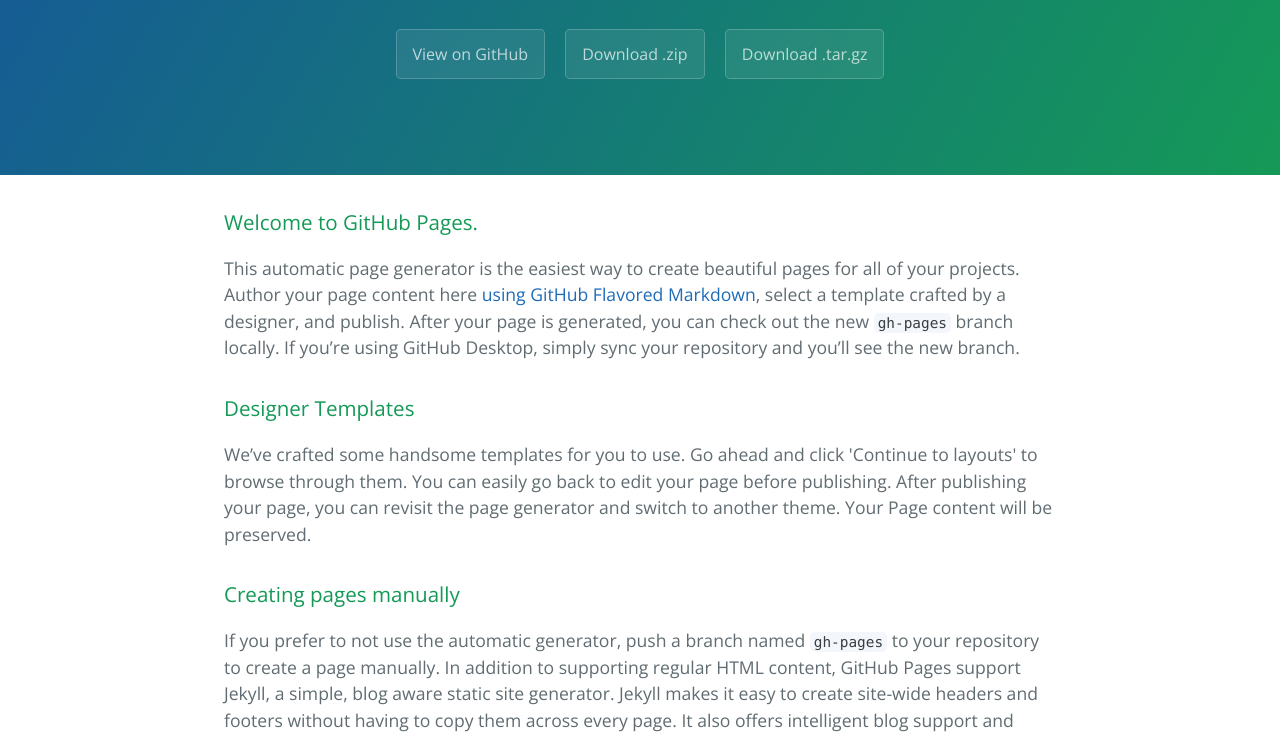
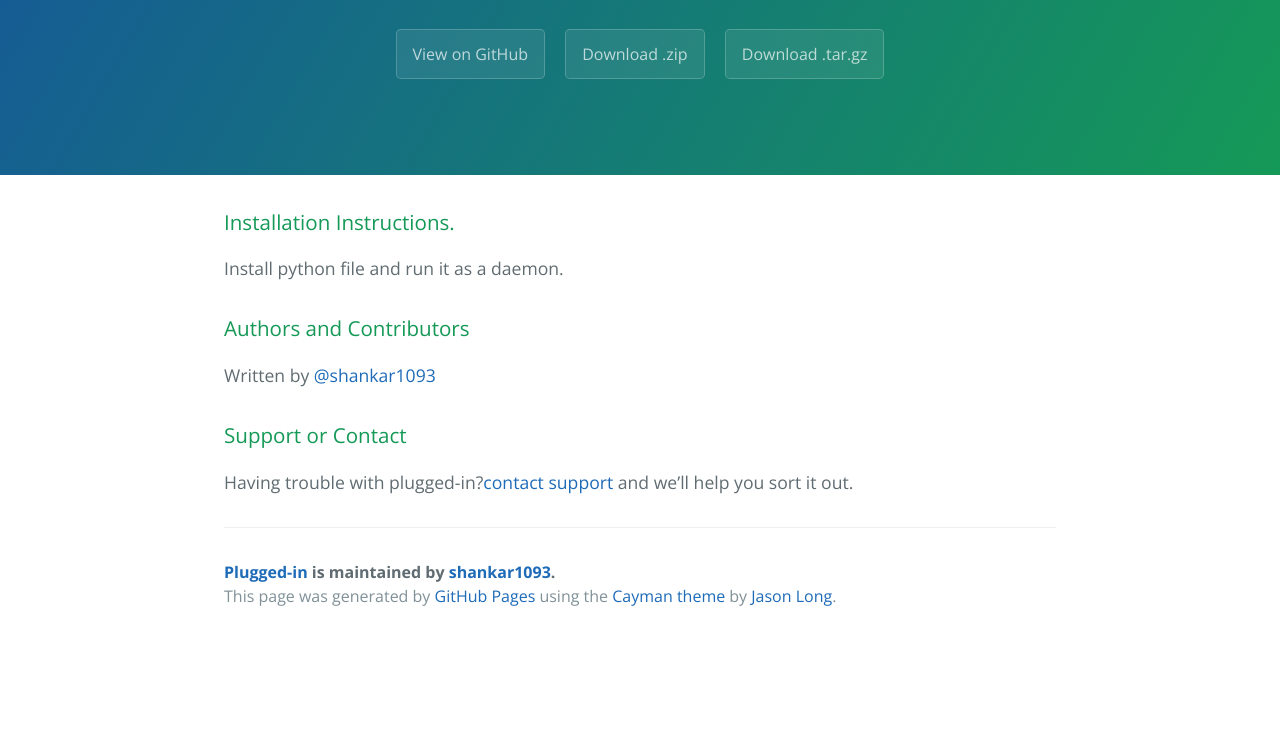
Before and after one commit to shankar1093/plugged-in, a plain HTML site: page index.html in a window 1280 px wide. Shown: the part 208-945 px from the top of the page. After the commit the page ends 848 px from the top, so only its background shows below. Drawn offline with nearby package versions, Linux system fonts and the light colour scheme.

```diff
--- a/index.html
+++ b/index.html
@@ -20,29 +20,19 @@
 
     <section class="main-content">
       <h3>
-<a id="welcome-to-github-pages" class="anchor" href="#welcome-to-github-pages" aria-hidden="true"><span aria-hidden="true" class="octicon octicon-link"></span></a>Welcome to GitHub Pages.</h3>
+<a id="installation-instructions" class="anchor" href="#installation-instructions" aria-hidden="true"><span aria-hidden="true" class="octicon octicon-link"></span></a>Installation Instructions.</h3>
 
-<p>This automatic page generator is the easiest way to create beautiful pages for all of your projects. Author your page content here <a href="https://guides.github.com/features/mastering-markdown/">using GitHub Flavored Markdown</a>, select a template crafted by a designer, and publish. After your page is generated, you can check out the new <code>gh-pages</code> branch locally. If you’re using GitHub Desktop, simply sync your repository and you’ll see the new branch.</p>
-
-<h3>
-<a id="designer-templates" class="anchor" href="#designer-templates" aria-hidden="true"><span aria-hidden="true" class="octicon octicon-link"></span></a>Designer Templates</h3>
-
-<p>We’ve crafted some handsome templates for you to use. Go ahead and click 'Continue to layouts' to browse through them. You can easily go back to edit your page before publishing. After publishing your page, you can revisit the page generator and switch to another theme. Your Page content will be preserved.</p>
-
-<h3>
-<a id="creating-pages-manually" class="anchor" href="#creating-pages-manually" aria-hidden="true"><span aria-hidden="true" class="octicon octicon-link"></span></a>Creating pages manually</h3>
-
-<p>If you prefer to not use the automatic generator, push a branch named <code>gh-pages</code> to your repository to create a page manually. In addition to supporting regular HTML content, GitHub Pages support Jekyll, a simple, blog aware static site generator. Jekyll makes it easy to create site-wide headers and footers without having to copy them across every page. It also offers intelligent blog support and other advanced templating features.</p>
+<p>Install python file and run it as a daemon.</p>
 
 <h3>
 <a id="authors-and-contributors" class="anchor" href="#authors-and-contributors" aria-hidden="true"><span aria-hidden="true" class="octicon octicon-link"></span></a>Authors and Contributors</h3>
 
-<p>You can @mention a GitHub username to generate a link to their profile. The resulting <code>&lt;a&gt;</code> element will link to the contributor’s GitHub Profile. For example: In 2007, Chris Wanstrath (<a href="https://github.com/defunkt" class="user-mention">@defunkt</a>), PJ Hyett (<a href="https://github.com/pjhyett" class="user-mention">@pjhyett</a>), and Tom Preston-Werner (<a href="https://github.com/mojombo" class="user-mention">@mojombo</a>) founded GitHub.</p>
+<p>Written by <a href="https://github.com/shankar1093" class="user-mention">@shankar1093</a></p>
 
 <h3>
 <a id="support-or-contact" class="anchor" href="#support-or-contact" aria-hidden="true"><span aria-hidden="true" class="octicon octicon-link"></span></a>Support or Contact</h3>
 
-<p>Having trouble with Pages? Check out our <a href="https://help.github.com/pages">documentation</a> or <a href="https://github.com/contact">contact support</a> and we’ll help you sort it out.</p>
+<p>Having trouble with plugged-in?<a href="https://github.com/shankar1093">contact support</a> and we’ll help you sort it out.</p>
 
       <footer class="site-footer">
         <span class="site-footer-owner"><a href="https://github.com/shankar1093/plugged-in">Plugged-in</a> is maintained by <a href="https://github.com/shankar1093">shankar1093</a>.</span>
```
Also changed, not shown: params.json (+1 -1 lines).
